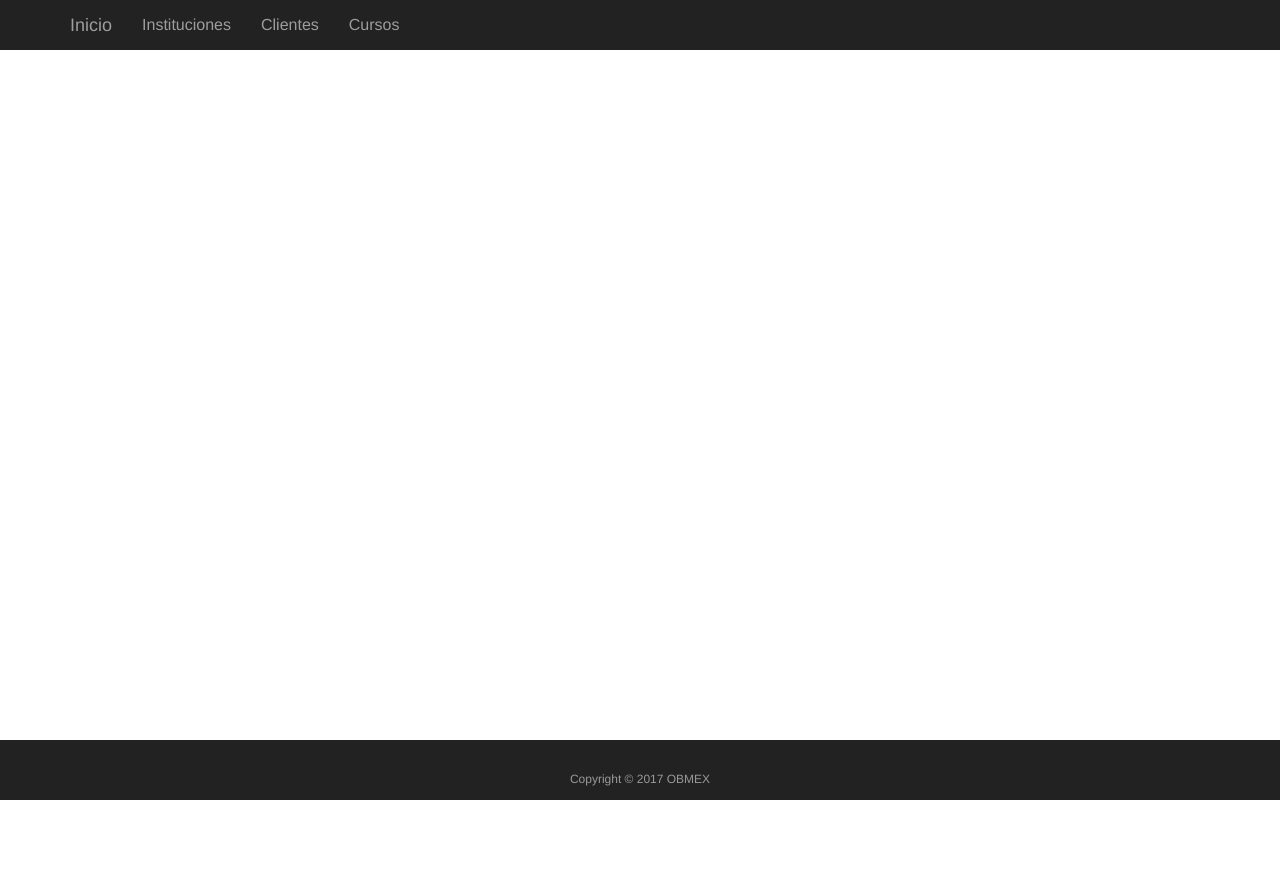
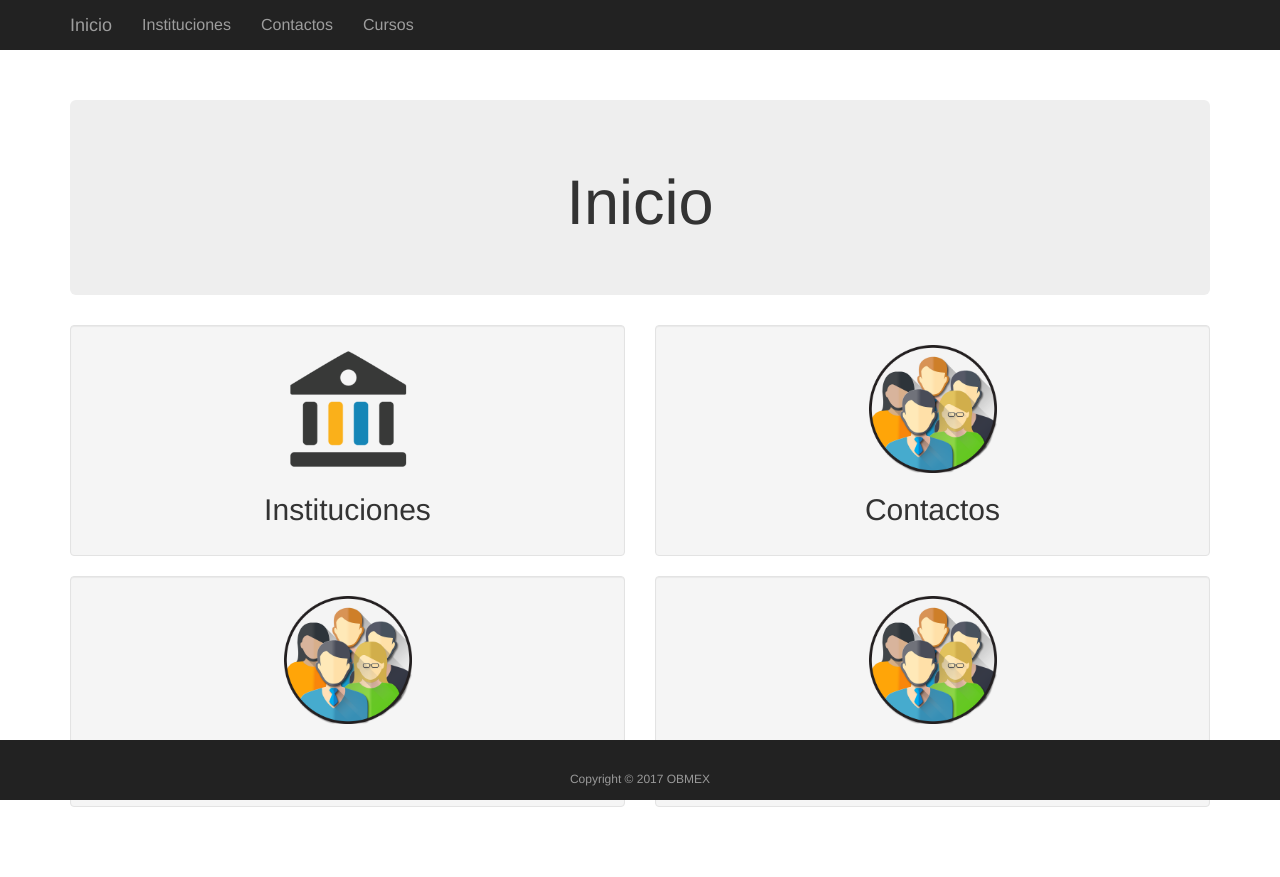
Before and after one commit to lemontiel/DjangoOBMEX, a Django app: page / in a window 1280 px wide. Before the commit the page ends 800 px from the top, so only its background shows below. Run offline with Django 3.2, Linux system fonts and the light colour scheme; some libraries are stand-ins or nearby versions.

Commit message:
FrontEnd de institucion contactos e index

```diff
--- a/aplicacionobmex/templates/base.html
+++ b/aplicacionobmex/templates/base.html
@@ -26,7 +26,7 @@
 
           <ul class="nav navbar-nav">
             <li><a href="{% url 'institucion' %}">Instituciones</a></li>
-            <li><a href="{% url 'contact' %}">Clientes</a></li>
+            <li><a href="{% url 'contact' %}">Contactos</a></li>
             <li><a href="{% url 'course' %}">Cursos</a></li>
             {# <li><a href="{% url 'institucion' %}">Inventario</a></li> #}
           </ul>
--- /dev/null
+++ b/aplicacionobmex/templates/index.html
@@ -0,0 +1,44 @@
+{%extends 'base.html'%}
+{% load static %}
+{%block title%}Inicio{%endblock%}
+{%block content%}
+
+<div class="jumbotron text-center">
+	<h1>Inicio</h1>
+</div>
+<div class="user-list row">
+	<div class="col-sm-6">
+		<div class="well">
+			<div class="user-card text-center" href="{% url 'institucion' %}">
+				<img src="{% static "images/Institucion.png" %}" alt="Users"/ style="width:128px;height:128px;">
+				<h2>Instituciones</h2>
+			</div>
+		</div>
+	</div>
+	<div class="col-sm-6">
+		<div class="well">
+			<div class="user-card text-center" href="{% url 'institucion' %}">
+				<img src="{% static "images/Users.png" %}" alt="Users"/ style="width:128px;height:128px;">
+				<h2>Contactos</h2>
+			</div>
+		</div>
+	</div>
+	<div class="col-sm-6">
+		<div class="well">
+			<div class="user-card text-center" href="{% url 'institucion' %}">
+				<img src="{% static "images/Users.png" %}" alt="Users"/ style="width:128px;height:128px;">
+				<h2>Cursos</h2>
+			</div>
+		</div>
+	</div>
+	<div class="col-sm-6">
+		<div class="well">
+			<div class="user-card text-center" href="{% url 'institucion' %}">
+				<img src="{% static "images/Users.png" %}" alt="Users"/ style="width:128px;height:128px;">
+				<h2>Inventario</h2>
+			</div>
+		</div>
+	</div>
+</div>
+
+{%endblock%}
--- a/aplicacionobmex/views.py
+++ b/aplicacionobmex/views.py
@@ -5,6 +5,9 @@ from aplicacionobmex.models import Institucion, Telefono,Pedido, Contacto, Curso
 
 def base(request):
 	return render(request, 'base.html')
+
+def index(request):
+    return render(request, 'index.html')
 
 def institucionForm(request):
 	formdire = DireccionForm
@@ -57,4 +60,5 @@ def contactsPage(request):
 	return render(request,'contacts.html',{'contactos':contactos})
 
 def institutionsPage(request):
-	return render(request,'institutions.html')
+	instituciones = Institucion.objects.all().order_by("nombre")
+	return render(request,'institutions.html',{'instituciones':instituciones})
--- a/projectobmex/urls.py
+++ b/projectobmex/urls.py
@@ -18,8 +18,8 @@ from django.contrib import admin
 from aplicacionobmex import views
 
 urlpatterns = [
+    url(r'^$', views.index, name='index'),
     url(r'^admin/', admin.site.urls),
-    url(r'^$', views.base),
     url(r'^institucionform/$', views.institucionForm, name= 'institucion'),
     url(r'^contactform/$', views.contactForm, name= 'contact'),
     url(r'^courseform/$', views.courseForm, name= 'course'),
```
Also changed, not shown: aplicacionobmex/templates/institutions.html (+28 -1 lines), aplicacionobmex/static/images/Institucion.png (added), aplicacionobmex/static/images/Users.png (added), aplicacionobmex/templates/Inicio.html (deleted).
